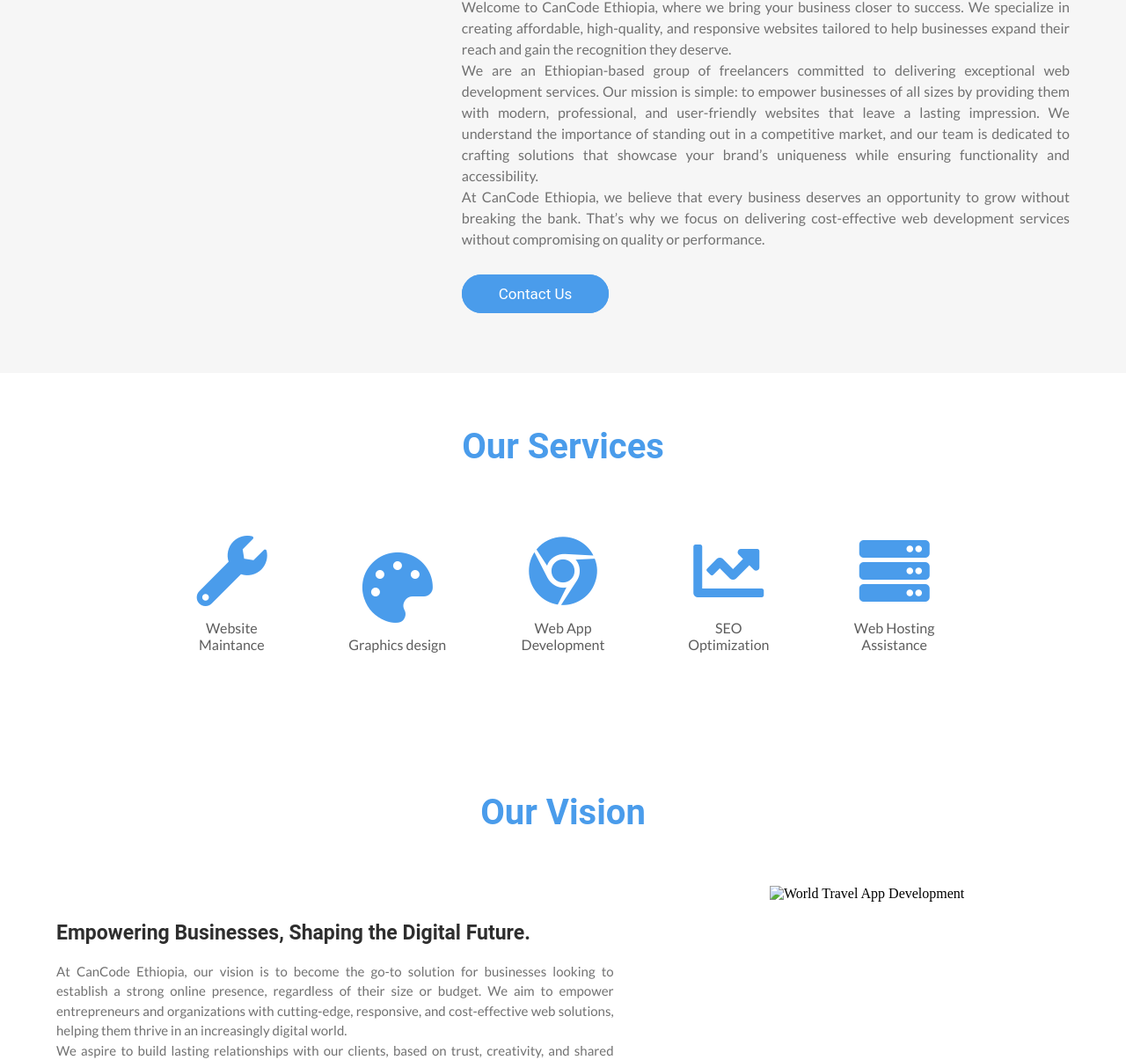
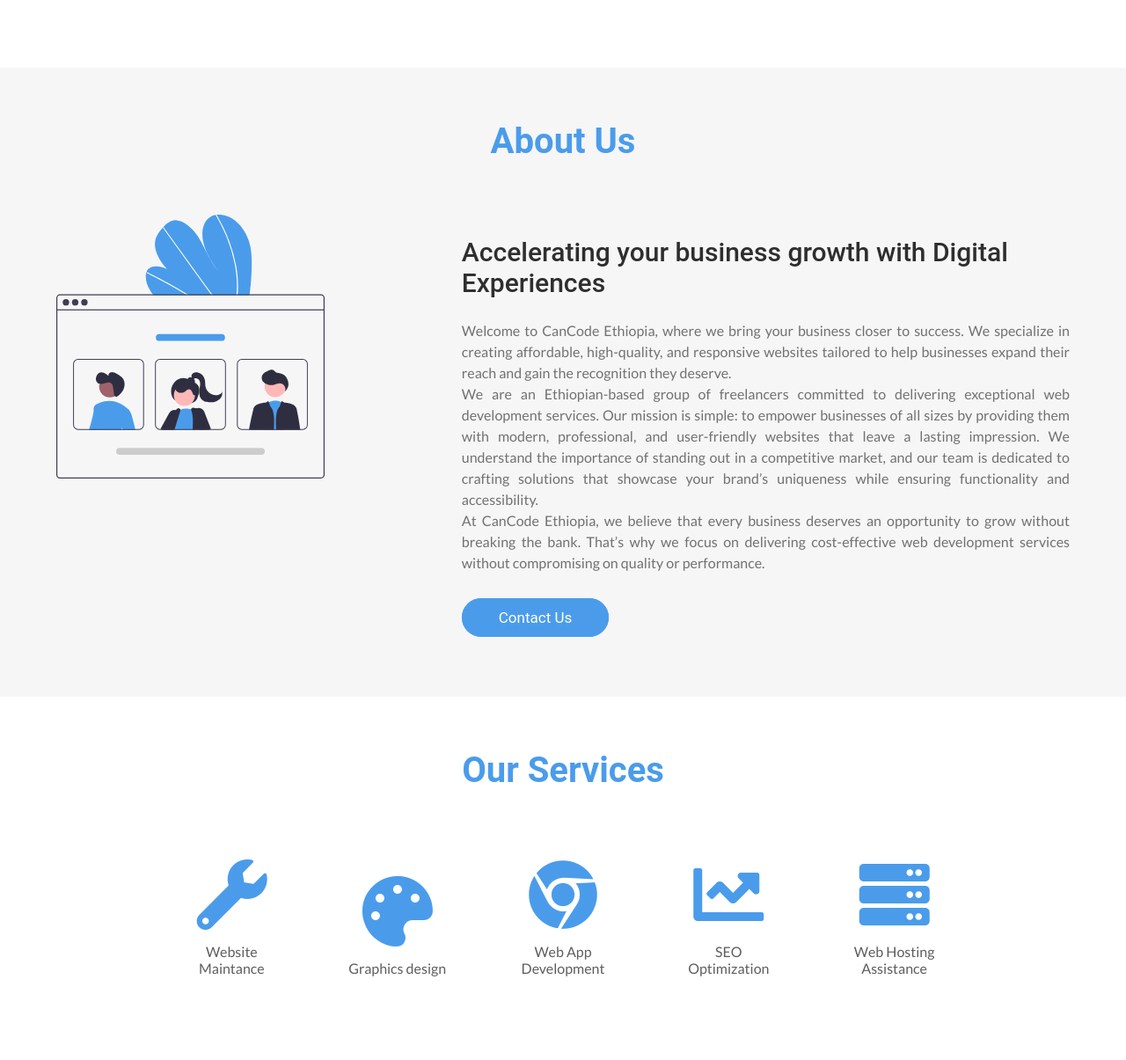
Before and after one commit to davidhbt/cancodeethiopia, a plain HTML site: page index.html in a window 1280 px wide. Shown: the part 705-1910 px from the top of the page at 88% size. Drawn offline with nearby package versions, Linux system fonts and the light colour scheme; the site is published under a folder, as on GitHub Pages, so addresses that start at the root find nothing.

Commit message:
Add files via upload

```diff
--- a/index.html
+++ b/index.html
@@ -57,14 +57,14 @@
         </div>
 
         <div id="development-img" ">
-            <img src="/Assets/Homepage.png" alt="Mobile App Development" title="Mobile App Development" />
+            <img src="./Assets/Homepage.png" alt="Mobile App Development" title="Mobile App Development" />
         </div>
     </section>
 
     <section id="about">
         <h1 class="sec-heading" style="color: #4A9CEB;">About Us</h1>
         <div class="col-5 about-img">
-            <img src="/Assets/undraw_team-page_q5am.svg" alt="Productivity Delivering Experience"
+            <img src="./Assets/undraw_team-page_q5am.svg" alt="Productivity Delivering Experience"
                 title="Delivering Experience Since 2009" />
         </div>
         <div class="col-7">
@@ -158,7 +158,7 @@
                 </div>
             </div>
             <div class="col-6 slide-img">
-                <img src="/Assets/OurVision.svg" alt="World Travel App Development" title="World Travel Protection" />
+                <img src="./Assets/OurVision.svg" alt="World Travel App Development" title="World Travel Protection" />
             </div>
         </div>
     </section>
```
